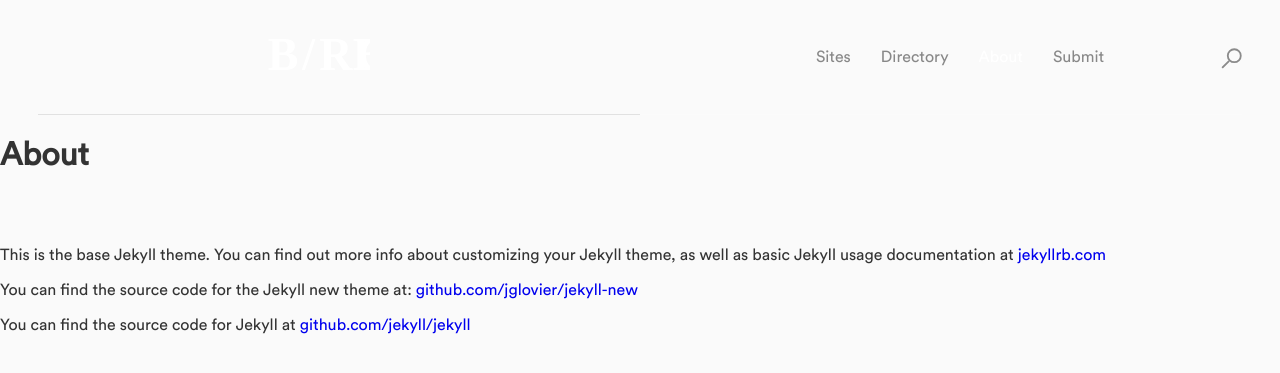
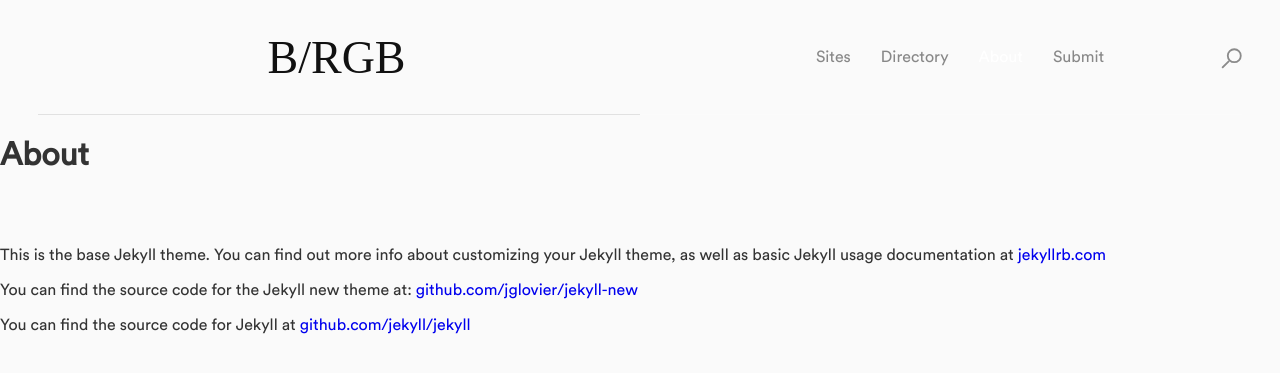
Before and after one commit to lucasbittar/brgb, a Jekyll site: the page built from about.md, in a window 1280 px wide. Shown: the top 373 px of the page. Built offline with Jekyll 4.4.1, drawn with Linux system fonts in a browser that asks for light colours; nearby versions of some CDN libraries; some web fonts are replaced.

Commit message:
added logo font

```diff
--- a/_layouts/default.html
+++ b/_layouts/default.html
@@ -28,7 +28,7 @@
     <header>
 
       <div class="col-left">
-        <h1 class="logo"><img class="brand" src="{{ site.baseurl }}/images/brand.svg" alt="B/RGB"></h1>
+        <h1 class="logo"><a href="{{ site.baseurl }}/">B/RGB</a></h1>
         <hr/>
       </div>
 
--- a/css/b-rgb.css
+++ b/css/b-rgb.css
@@ -98,6 +98,17 @@
   font-style: normal;
 }
 
+@font-face {
+  font-family: 'DINCondensedC';
+  src: url('../fonts/DINCondensedC.eot?#iefix') format('embedded-opentype'),
+       url('../fonts/DINCondensedC.woff') format('woff'),
+       url('../fonts/DINCondensedC.ttf')  format('truetype'),
+       url('../fonts/DINCondensedC.svg#DINCondensedC') format('svg');
+  font-weight: normal;
+  font-style: normal;
+}
+
+
 [class*='icon-']:before{
 	display: inline-block;
    font-family: 'b rgb';
--- a/css/main.scss
+++ b/css/main.scss
@@ -68,7 +68,14 @@ figure {
     z-index: 2;
 
     .logo {
+      font-family: 'DINCondensedC';
+      font-weight: normal;
       width: 105px;
+      font-size: 46px;
+
+      a {
+        color: #111;
+      }
 
       .brand {
         fill: #000;
```
